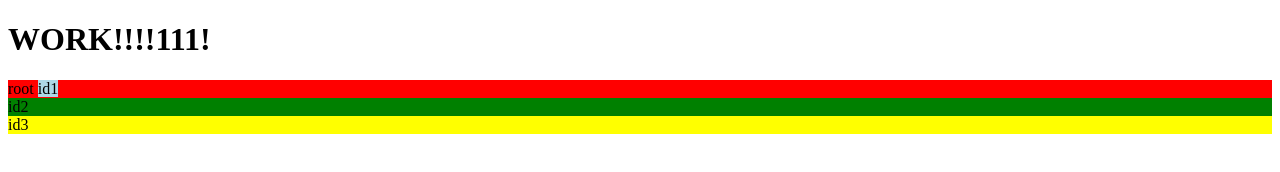
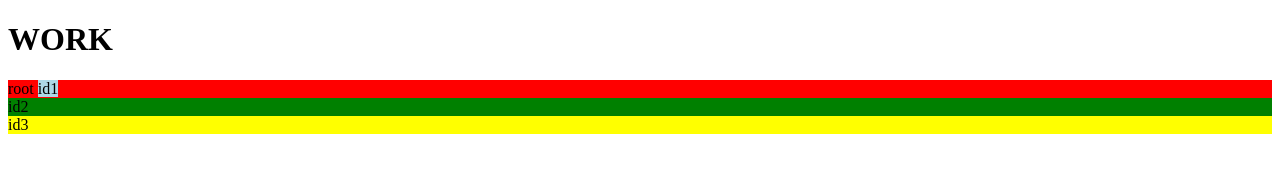
Before and after one commit to trpowerr/tetrikaItem3, a plain HTML site: page index.html in a window 1280 px wide. Drawn offline with nearby package versions, Linux system fonts and the light colour scheme.

Commit message:
test git

```diff
--- a/index.html
+++ b/index.html
@@ -7,7 +7,7 @@
     <title>Document</title>
 </head>
 <body>
-    <h1>WORK!!!!111!</h1>
+    <h1>WORK</h1>
     <div id="root" style="background: red;">
         root
         <span id="id1" style="background: lightblue;">id1</span>
```
